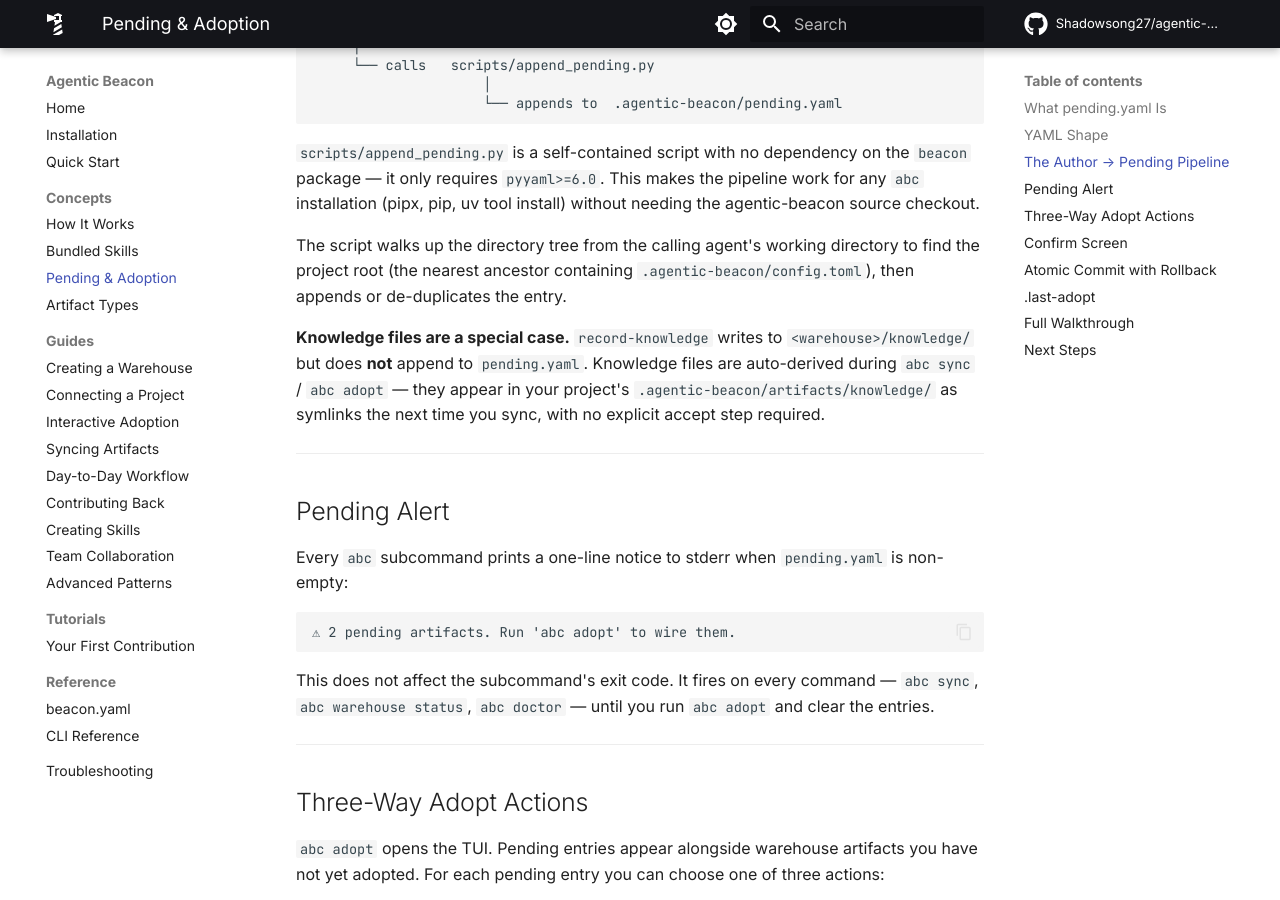
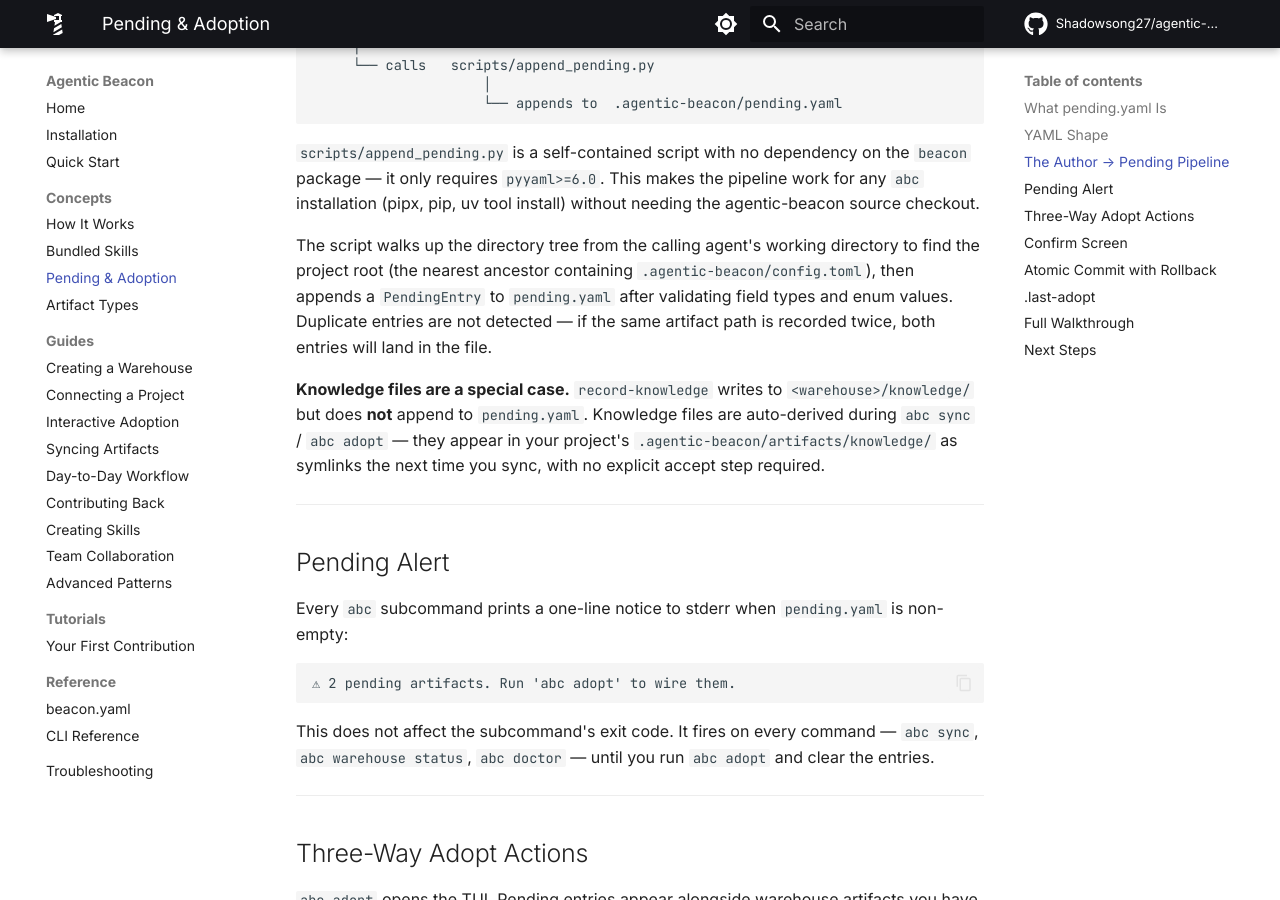
Before and after one commit to Shadowsong27/agentic-beacon, an MkDocs documentation site: the page built from site-docs/concepts/pending-and-adoption.md, in a window 1280 px wide and 900 px high, scrolled down 1516 px. Built offline with MkDocs 1.6.1 and Material for MkDocs 9.7.7, drawn with Linux system fonts in a browser that asks for light colours; comment, search, counter and statistics services are not loaded; some of the changed text lies outside the part shown.

Commit message:
docs: accurate pending paths + accept-only wiring + knowledge layout (PER-152 review round 5)

```diff
--- a/site-docs/concepts/pending-and-adoption.md
+++ b/site-docs/concepts/pending-and-adoption.md
@@ -53,7 +53,7 @@ Knowledge files are **not** tracked in `pending.yaml`. They are auto-derived dur
 
 `scripts/append_pending.py` is a self-contained script with no dependency on the `beacon` package — it only requires `pyyaml>=6.0`. This makes the pipeline work for any `abc` installation (pipx, pip, uv tool install) without needing the agentic-beacon source checkout.
 
-The script walks up the directory tree from the calling agent's working directory to find the project root (the nearest ancestor containing `.agentic-beacon/config.toml`), then appends or de-duplicates the entry.
+The script walks up the directory tree from the calling agent's working directory to find the project root (the nearest ancestor containing `.agentic-beacon/config.toml`), then appends a `PendingEntry` to `pending.yaml` after validating field types and enum values. Duplicate entries are not detected — if the same artifact path is recorded twice, both entries will land in the file.
 
 **Knowledge files are a special case.** `record-knowledge` writes to `<warehouse>/knowledge/` but does **not** append to `pending.yaml`. Knowledge files are auto-derived during `abc sync` / `abc adopt` — they appear in your project's `.agentic-beacon/artifacts/knowledge/` as symlinks the next time you sync, with no explicit accept step required.
 
```
Also changed, not shown: other parts of site-docs/concepts/pending-and-adoption.md (+2 -2 lines), site-docs/concepts/bundled-skills.md (+2 -2 lines).
